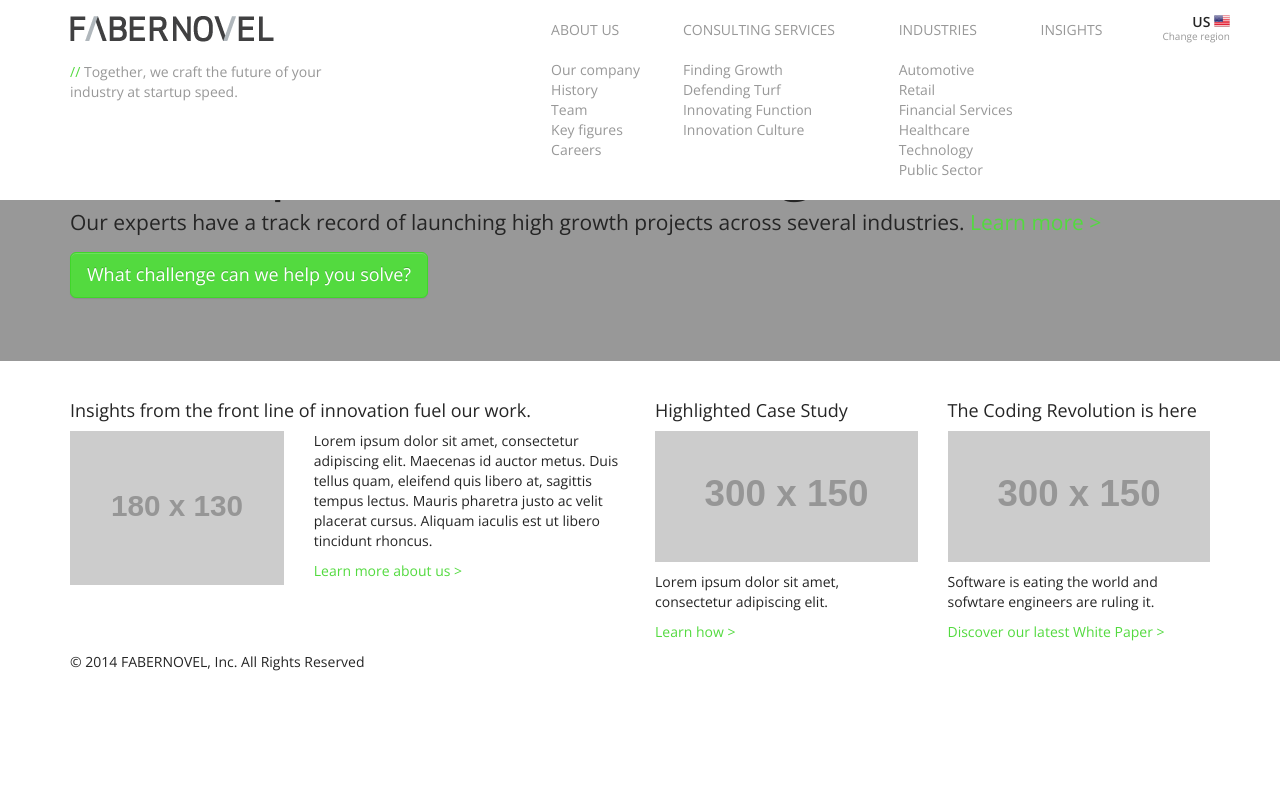
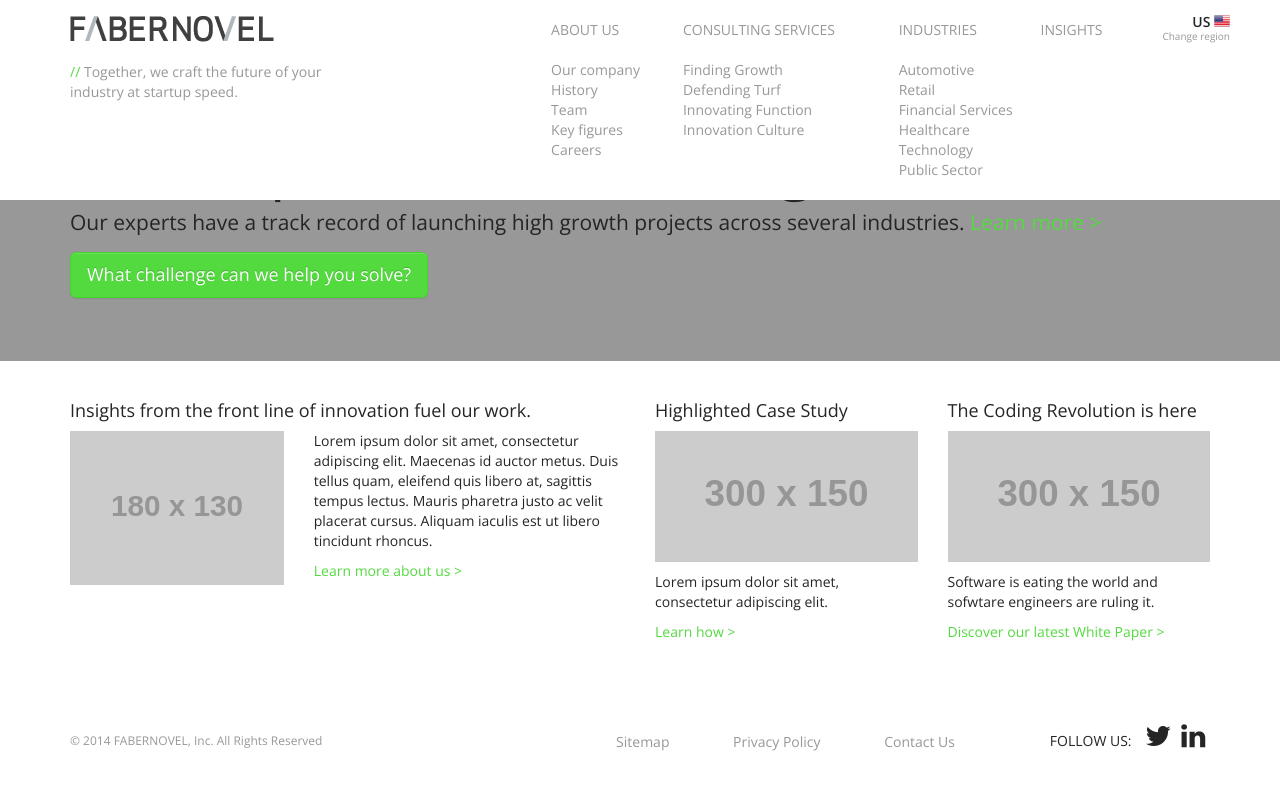
Before and after one commit to jasonwolenik/fabernovel-us, a Jekyll site: the page built from index.html, in a window 1280 px wide. Shown: the top 790 px of the page. Built offline with Jekyll 4.4.1, drawn with Linux system fonts in a browser that asks for light colours; nearby versions of some CDN libraries.

Commit message:
add footer

```diff
--- a/_config.yml
+++ b/_config.yml
@@ -4,8 +4,8 @@ email: your-email@domain.com
 description: "Write an awesome description for your new site here. You can edit this line in _config.yml. It will appear in your document head meta (for Google search results) and in your feed.xml site description."
 baseurl: "/fabernovel-us"
 url: "http://fabernovel.github.io"
-twitter_username: jekyllrb
-github_username:  jekyll
+twitter_username: fabernovel_us
+github_username:  fabernovel
 
 # Build settings
 markdown: kramdown
--- a/_includes/footer.html
+++ b/_includes/footer.html
@@ -1,12 +1,33 @@
 <footer class="site-footer">
   <div class="container">
+  	<div class="row visible-xs-block visible-sm-block">
+  		<div class="col-sm-12">
+  			<ul class="footer-menu-stacked">
+  			<li><a href="{{ site.baseurl }}/sitemap/">Sitemap</a></li>
+            <li><a href="{{ site.baseurl }}/privacy-policy/">Privacy Policy</a></li>
+            <li><a href="{{ site.baseurl }}/contact-us/">Contact Us</a></li>
+  			</ul>
+  		</div>
+  	</div>
     <div class="row">
-      <div class="col-md-6">
-        <p>&copy; 2014 FABERNOVEL, Inc. All Rights Reserved</p>
+      <div class="col-md-3 visible-md-block visible-lg-block">
+        <p class="footnotes">&copy; 2014 FABERNOVEL, Inc. All Rights Reserved</p>
       </div>
-      <div class="col-md-6">
-
+      <div class="col-md-7 visible-md-block visible-lg-block">
+      	<ul class="footer-menu">
+      		<li><a href="{{ site.baseurl }}/sitemap/">Sitemap</a></li>
+            <li><a href="{{ site.baseurl }}/privacy-policy/">Privacy Policy</a></li>
+            <li><a href="{{ site.baseurl }}/contact-us/">Contact Us</a></li>
+      	</ul>
+      </div>
+      <div class="col-md-2 col-sm-12">
+      	<center>FOLLOW US: <ul class="footer-social-links"><li><a href="https://twitter.com/fabernovel_us"><i class="fa fa-twitter fa-2x"></i></a></li><li><a href="https://www.linkedin.com/company/fabernovel-us"><i class="fa fa-linkedin fa-2x"></i></a></li></ul></center>
       </div>
     </div>
+    <div class="row visible-xs-block visible-sm-block">
+  		<div class="col-sm-12">
+  			<center><p class="footnotes">&copy; 2014 FABERNOVEL, Inc. All Rights Reserved</p></center>
+  		</div>
+	</div>
   </div>
 </footer>
--- a/_includes/head.html
+++ b/_includes/head.html
@@ -11,6 +11,7 @@
     <link rel="stylesheet" href="{{ "/assets/css/bootstrap/bootstrap-theme.css" | prepend: site.baseurl }}">
     <link rel="stylesheet" href="{{ "/assets/css/bootstrap/bootstrap.css" | prepend: site.baseurl }}">
     <link href='http://fonts.googleapis.com/css?family=Open+Sans:300italic,400italic,600italic,700italic,800italic,400,300,600,700,800' rel='stylesheet' type='text/css'>
+    <link href="//maxcdn.bootstrapcdn.com/font-awesome/4.1.0/css/font-awesome.min.css" rel="stylesheet">
     <link rel="stylesheet" href="{{ "/assets/css/main.css" | prepend: site.baseurl }}">
 
     <!-- Javascript -->
--- a/assets/css/main.css
+++ b/assets/css/main.css
@@ -251,3 +251,84 @@ header:hover #nav-menu a{
 #stacked-menu ul li{
   margin-bottom: 5px;
 }
+
+
+/*  FOOTER  */
+
+footer{
+  margin-top: 70px;
+  margin-bottom: 50px;
+}
+
+footer .footnotes{
+  color:#989898;
+  padding-top: 10px;
+  font-size: 12px;
+}
+
+
+footer .footer-menu{
+  list-style-type: none;
+  position: relative;
+  right:0;
+  left:auto;
+  float:right;
+  padding-top: 10px;
+}
+
+
+footer .footer-menu li{
+  display: inline-block;
+  margin-right: 60px;
+}
+
+footer .footer-menu li a{
+  color:#989898;
+}
+
+footer .footer-menu li a:hover{
+  color:#53da3f;
+  text-decoration: none;
+}
+
+footer .footer-social-links{
+  display: inline-block;
+  list-style-type: none;
+  padding: 0;
+
+}
+
+
+footer .footer-social-links li{
+  display: inline-block;
+  margin-left: 10px;
+}
+footer .footer-social-links li a{
+  color: rgb(37,37,37);
+}
+footer .footer-social-links li a:hover{
+  color:#53da3f;
+}
+
+
+footer .footer-menu-stacked{
+  list-style-type: none;
+  text-align: center;
+  padding: 0;
+  margin-bottom: 50px
+}
+
+
+footer .footer-menu-stacked li{
+  margin-top: 20px;
+}
+
+footer .footer-menu-stacked li a{
+  color:#989898;
+  font-size: 16px;
+}
+
+footer .footer-menu-stacked li a:hover{
+  color:#53da3f;
+  text-decoration: none;
+}
```
Also changed, not shown: about.md (deleted, +0 -11 lines).
